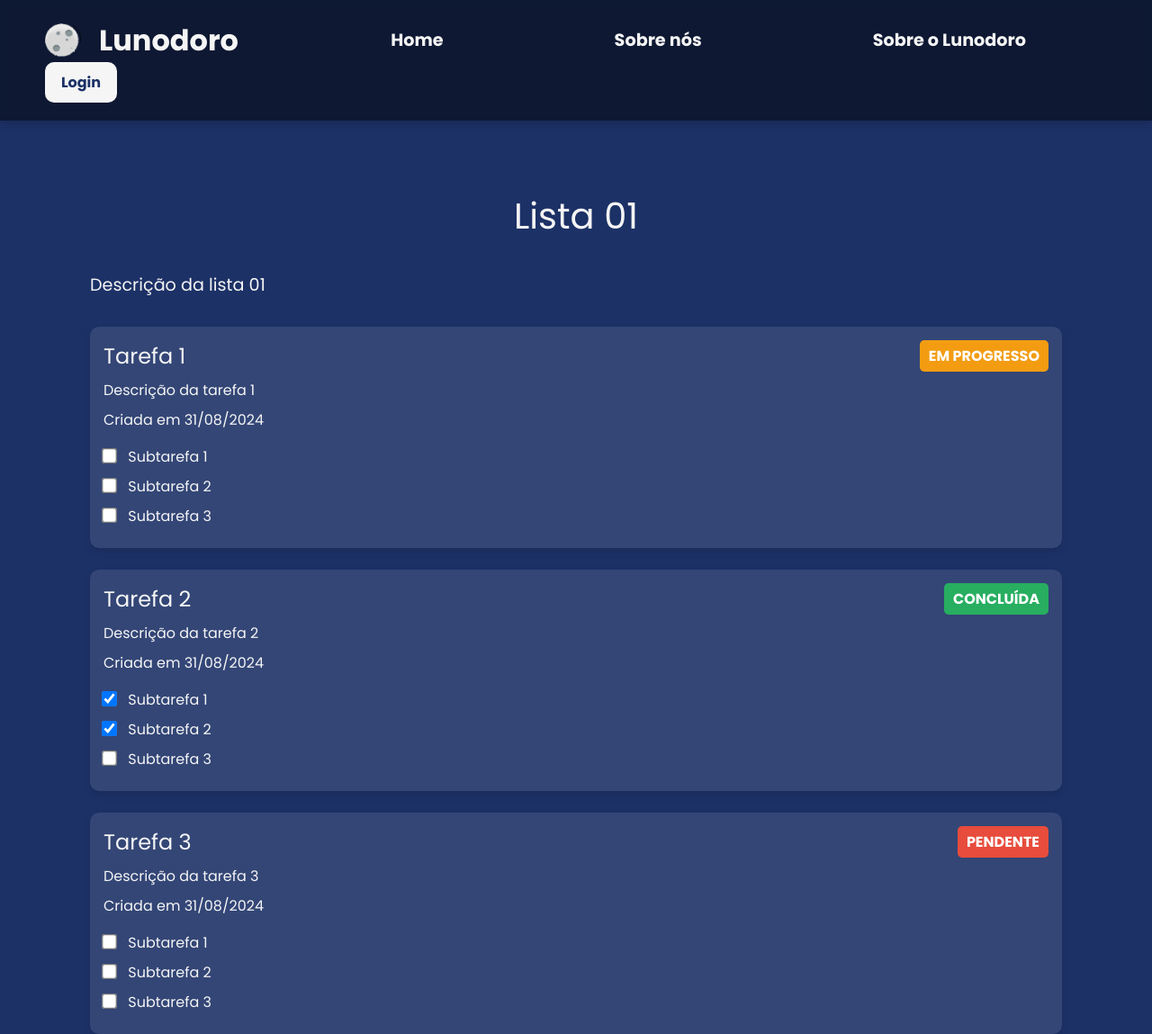
After one commit to Isabelaponte/lunodoro, a PHP site: page /pages/tarefa_detalhes.html in a window 1280 px wide. The commit adds this page. Shown: the whole page at 90% size. Run offline with PHP 8.4, Linux system fonts and the light colour scheme.

Commit message:
feat: adjustments

```diff
--- a/pages/environment.html
+++ /dev/null
@@ -1 +0,0 @@
-!
--- a/pages/home.html
+++ b/pages/home.html
@@ -19,7 +19,7 @@
 
         <nav>
             <a href="home.html">Home</a>
-            <a href="about.html">Sobre nós</a>
+            <a href="environment.html">Ambiente</a>
             <a href="faq.html">Sobre o Lunodoro</a>
         </nav>
         <a href="login.html" class="login">Login</a>
--- /dev/null
+++ b/pages/tarefa_detalhes.html
@@ -0,0 +1,76 @@
+<!DOCTYPE html>
+<html lang="en">
+
+<head>
+    <meta charset="UTF-8">
+    <meta name="viewport" content="width=device-width, initial-scale=1.0">
+    <link rel="stylesheet" href="./../styles/globals.css" />
+    <link rel="stylesheet" href="./../styles/tarefas_detalhes.css" />
+
+    <title>Lunodoro</title>
+</head>
+
+<body>
+    <header class="header_nav">
+        <div class="icon">
+            <img src="./../img/logo.png" alt="logo" id="logo" />
+            <h1>Lunodoro</h1>
+        </div>
+
+        <nav>
+            <a href="home.html">Home</a>
+            <a href="about.html">Sobre nós</a>
+            <a href="faq.html">Sobre o Lunodoro</a>
+        </nav>
+        <a href="login.html" class="login">Login</a>
+    </header>
+
+    <main>
+        <h2>Lista 01</h2>
+        <p class="description_list">Descrição da lista 01</p>
+        <section>
+            <div class="task">
+                <div class="task-info">
+                    <h3>Tarefa 1</h3>
+                    <p>Descrição da tarefa 1</p>
+                    <p class="date">Criada em 31/08/2024</p>
+                    <ul class="checklist">
+                        <li><input type="checkbox" id="item1" /> <label for="item1">Subtarefa 1</label></li>
+                        <li><input type="checkbox" id="item2" /> <label for="item2">Subtarefa 2</label></li>
+                        <li><input type="checkbox" id="item3" /> <label for="item3">Subtarefa 3</label></li>
+                    </ul>
+                </div>
+                <div class="task-status em_progresso">Em progresso</div>
+            </div>
+            <div class="task">
+                <div class="task-info">
+                    <h3>Tarefa 2</h3>
+                    <p>Descrição da tarefa 2</p>
+                    <p class="date">Criada em 31/08/2024</p>
+                    <ul class="checklist">
+                        <li><input type="checkbox" id="item4" checked /> <label for="item4">Subtarefa 1</label></li>
+                        <li><input type="checkbox" id="item5" checked /> <label for="item5">Subtarefa 2</label></li>
+                        <li><input type="checkbox" id="item6" /> <label for="item6">Subtarefa 3</label></li>
+                    </ul>
+                </div>
+                <div class="task-status concluido">Concluída</div>
+            </div>
+            <div class="task">
+                <div class="task-info">
+                    <h3>Tarefa 3</h3>
+                    <p>Descrição da tarefa 3</p>
+                    <p class="date">Criada em 31/08/2024</p>
+                    <ul class="checklist">
+                        <li><input type="checkbox" id="item7" /> <label for="item7">Subtarefa 1</label></li>
+                        <li><input type="checkbox" id="item8" /> <label for="item8">Subtarefa 2</label></li>
+                        <li><input type="checkbox" id="item9" /> <label for="item9">Subtarefa 3</label></li>
+                    </ul>
+                </div>
+                <div class="task-status pendente">Pendente</div>
+            </div>
+        </section>
+    </main>
+    <script src="../js/timer.js"></script>
+</body>
+
+</html>
--- /dev/null
+++ b/styles/tarefas_detalhes.css
@@ -0,0 +1,181 @@
+body {
+    /* background-image: url("../img/sky.jpg"); */
+    background-color: var(--cor-background-primario);
+    background-repeat: no-repeat;
+    background-size: cover;
+    background-position: center;
+    color: var(--cor-texto);
+    min-height: 100vh;
+    margin: 0;
+}
+
+header {
+    display: flex;
+    justify-content: space-between;
+    padding: 20px 50px;
+    background: rgba(0, 0, 0, 0.5);
+    backdrop-filter: blur(5px);
+    box-shadow: 0 2px 10px rgba(0, 0, 0, 0.2);
+    flex-wrap: wrap;
+    width: 100%;
+}
+
+.icon {
+    display: flex;
+    align-items: center;
+}
+
+.icon>h1 {
+    font-weight: bold;
+    color: var(--cor-texto);
+    font-size: 24pt;
+    margin-left: 10px;
+}
+
+#logo {
+    width: 40px;
+    margin-right: 10px;
+}
+
+nav {
+    display: flex;
+    justify-content: space-evenly;
+    align-items: center;
+    flex-wrap: wrap;
+    gap: 10px;
+}
+
+nav>a {
+    color: var(--cor-texto);
+    text-decoration: none;
+    padding: 10px;
+    margin: 0px 5rem;
+    font-weight: bold;
+    font-size: larger;
+    border-radius: 10px;
+    transition: background 0.3s ease;
+}
+
+nav>a:hover {
+    background: rgba(255, 255, 255, 0.2);
+}
+
+.login {
+    padding: 10px;
+    background-color: var(--cor-texto);
+    color: var(--cor-background-primario);
+    border-radius: 10px;
+    width: 5rem;
+    color: var(--cor-background-primario);
+    font-weight: bold;
+    text-decoration: none;
+    display: flex;
+    justify-content: center;
+    align-items: center;
+    transition: background 0.3s ease;
+}
+
+.login:hover {
+    color: var(--cor-texto);
+    background-color: var(--cor-background-primario);
+}
+
+main {
+    display: flex;
+    flex-direction: column;
+    margin: 3.5rem auto;
+    height: 70vh;
+    padding: 20px 100px;
+}
+
+body {
+    background-color: var(--cor-background-primario);
+    color: var(--cor-texto);
+    min-height: 100vh;
+    margin: 0;
+    font-family: Arial, sans-serif;
+}
+
+h2 {
+    font-size: 2.5rem;
+    color: var(--cor-texto);
+    text-align: center;
+    margin-bottom: 2rem;
+}
+
+section {
+    display: flex;
+    flex-direction: column;
+    gap: 1.5rem;
+}
+
+.task {
+    display: flex;
+    justify-content: space-between;
+    align-items: flex-start;
+    padding: 15px;
+    background-color: rgba(255, 255, 255, 0.1);
+    border-radius: 10px;
+    box-shadow: 0 4px 8px rgba(0, 0, 0, 0.1);
+}
+
+.task-info {
+    width: 75%;
+}
+
+.task-info h3 {
+    margin: 0;
+    font-size: 1.5rem;
+}
+
+.task-info p {
+    margin: 0.5rem 0 0;
+    font-size: 1rem;
+    color: var(--cor-texto-secundario);
+}
+
+.date {
+    font-size: 0.875rem;
+    color: var(--cor-texto-secundario);
+}
+
+.checklist {
+    list-style-type: none;
+    padding-left: 0;
+    margin-top: 1rem;
+}
+
+.checklist li {
+    margin-bottom: 0.5rem;
+}
+
+.checklist input[type="checkbox"] {
+    margin-right: 10px;
+    transform: scale(1.3);
+}
+
+.task-status {
+    padding: 5px 10px;
+    border-radius: 5px;
+    font-weight: bold;
+    font-size: 1rem;
+    color: white;
+    text-transform: uppercase;
+}
+
+.em_progresso {
+    background-color: #f39c12;
+}
+
+.concluido {
+    background-color: #27ae60;
+}
+
+.pendente {
+    background-color: #e74c3c;
+}
+
+.description_list {
+    font-size: 1.2rem;
+    margin-bottom: 2rem;
+}
```
Also changed, not shown: styles/home.css (+0 -37 lines), pages/about.html (deleted).
